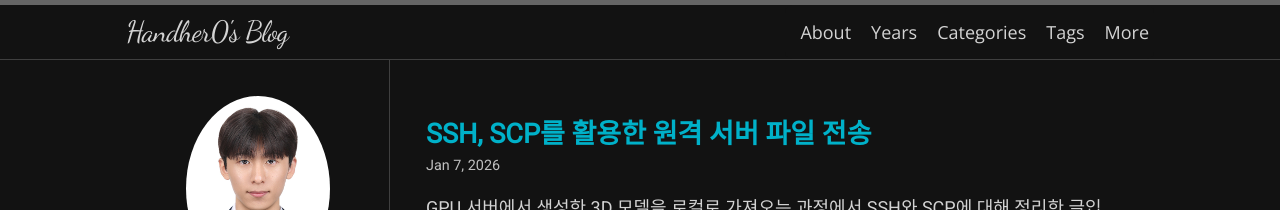
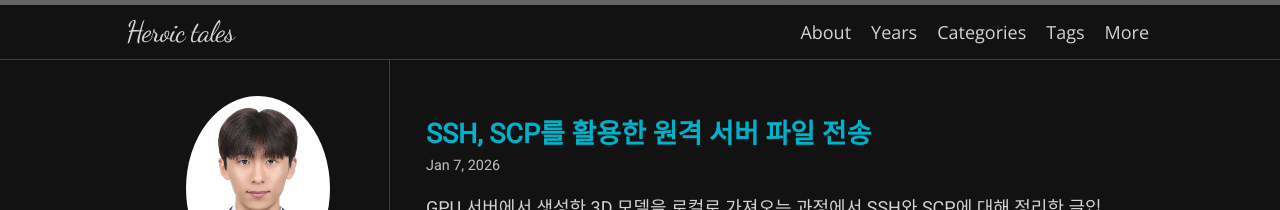
Before and after one commit to handher0/handher0.github.io, a Jekyll site: the page built from index.html, in a window 1280 px wide. Shown: the top 210 px of the page. Built offline with Jekyll 4.4.1, drawn with Linux system fonts in a browser that asks for light colours; nearby versions of some CDN libraries; some web fonts are replaced; the list of posts is cut into pages by our own code.

Commit message:
update title

```diff
--- a/_config.yml
+++ b/_config.yml
@@ -1,4 +1,4 @@
-title: Handher0's Blog
+title: Heroic tales
 description: A minimal and beautiful Jekyll theme best for writing and note-taking.
 author: 손영웅
 avatar: profile.png
```
